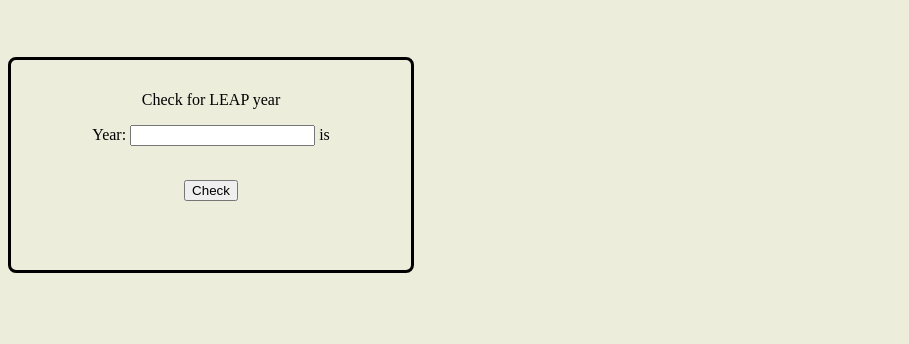
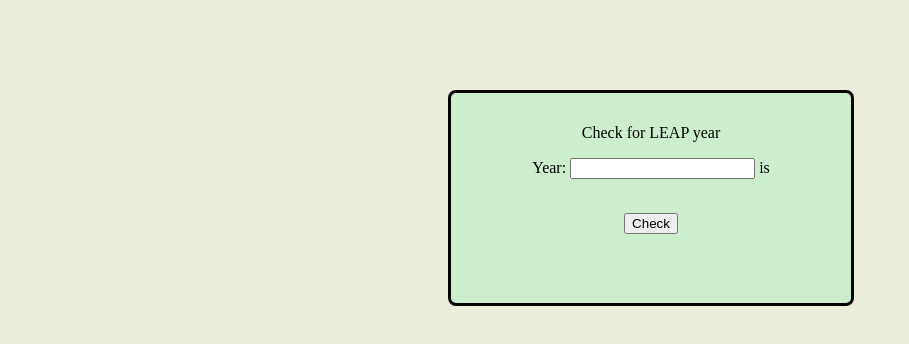
Before and after one commit to TalemanJan/Leap-Year-Checker, a plain HTML site: page index.html in a window 1280 px wide. Shown: the part 90-434 px from the top of the page, without its empty margins (0-909 px from the left). Drawn offline with Linux system fonts and the light colour scheme.

Commit message:
added css

```diff
--- a/style.css
+++ b/style.css
@@ -16,4 +16,8 @@
     padding-top: 15px;
     width: 400px;
     height: 150px;
+    position: absolute;
+    top: 15%;
+    left:35%;
+    background-color: #cec;
   }
```
